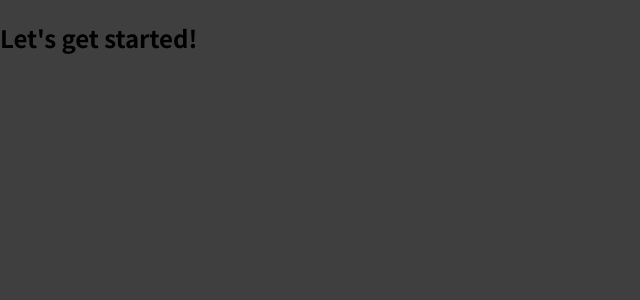
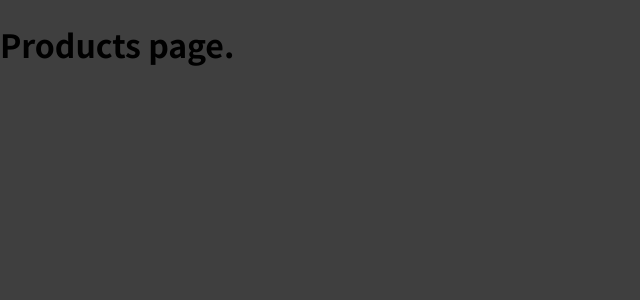
Before and after one commit to RaulHinojosa24/react-router-basic-concepts, a React (Vite) app: page /products in a window 1280 px wide. Shown: the top 300 px of the page, without its empty margins (0-640 px from the left). Built offline with nearby package versions, Linux system fonts and the light colour scheme.

Commit message:
Defining & Using Routes

```diff
--- a/src/App.jsx
+++ b/src/App.jsx
@@ -1,7 +1,16 @@
+import { Route } from "react-router-dom";
+import Welcome from "./pages/Welcome";
+import Products from "./pages/Products";
+
 const App = () => {
   return (
     <div>
-      <h2>Let's get started!</h2>
+      <Route path="/welcome">
+        <Welcome />
+      </Route>
+      <Route path="/products">
+        <Products />
+      </Route>
     </div>
   );
 };
--- a/src/main.jsx
+++ b/src/main.jsx
@@ -1,6 +1,11 @@
 import ReactDOM from "react-dom/client";
+import { BrowserRouter } from "react-router-dom";
 
 import App from "./App";
 import "./index.css";
 
-ReactDOM.createRoot(document.getElementById("root")).render(<App />);
+ReactDOM.createRoot(document.getElementById("root")).render(
+  <BrowserRouter>
+    <App />
+  </BrowserRouter>
+);
--- /dev/null
+++ b/src/pages/Products.jsx
@@ -0,0 +1,5 @@
+const Products = () => {
+  return <h1>Products page.</h1>;
+};
+
+export default Products;
--- /dev/null
+++ b/src/pages/Welcome.jsx
@@ -0,0 +1,5 @@
+const Welcome = () => {
+  return <h1>The welcome page!</h1>;
+};
+
+export default Welcome;
```
